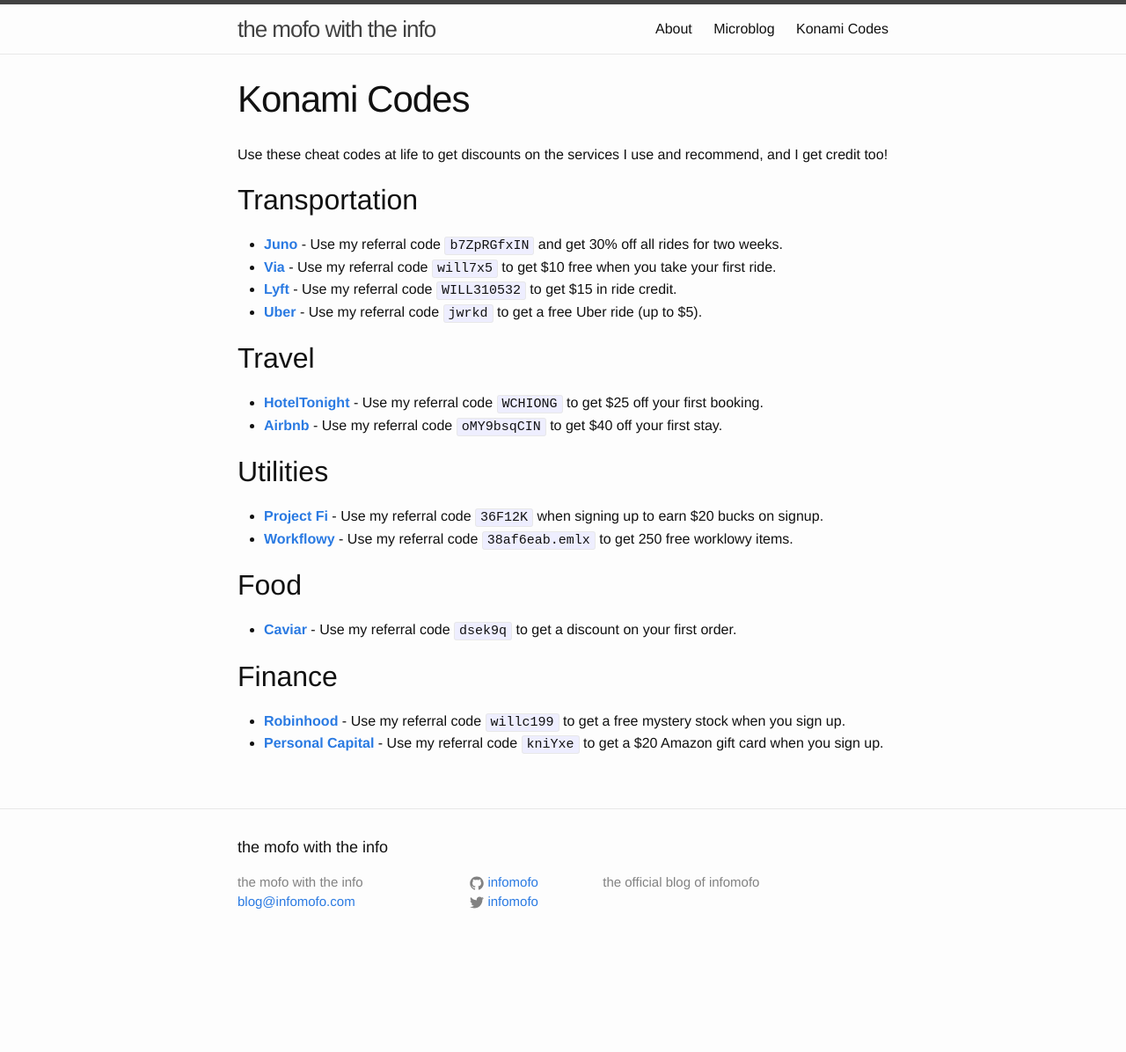
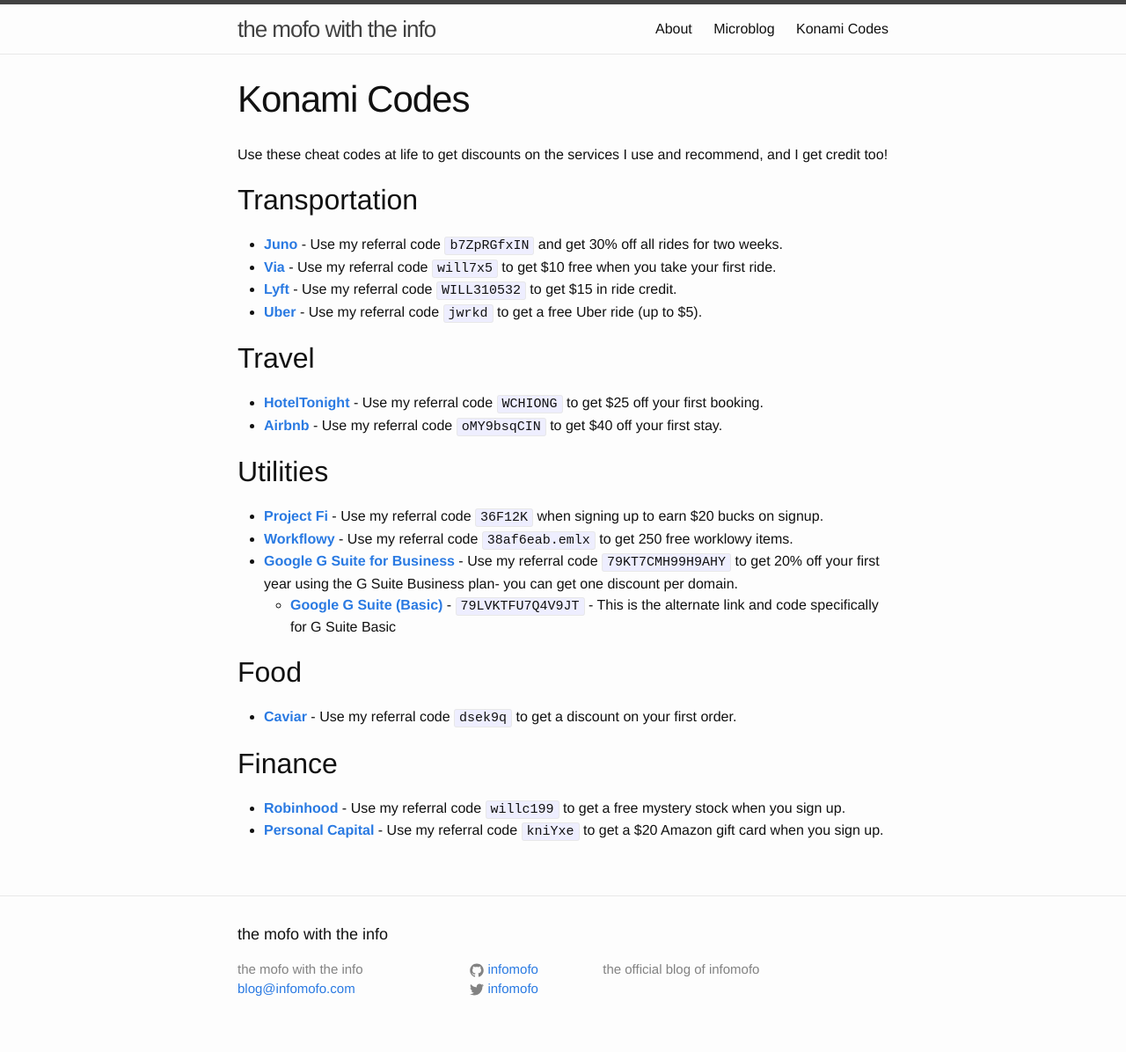
Before and after one commit to infomofo/blog, a Jekyll site: the page built from referral.md, in a window 1280 px wide. Shown: the whole page at 88% size. Built offline with Jekyll 4.4.1, drawn with Linux system fonts in a browser that asks for light colours; before the commit the page ends 1097 px from its top, so only the background shows below that.

Commit message:
add referral code

```diff
--- a/referral.md
+++ b/referral.md
@@ -27,6 +27,8 @@
 * **[Project Fi](https://g.co/fi/r/36F12K)** - Use my referral code `36F12K` when
   signing up to earn $20 bucks on signup.
 * **[Workflowy](https://workflowy.com/invite/38af6eab.emlx)** - Use my referral code `38af6eab.emlx` to get 250 free worklowy items.
+* **[Google G Suite for Business](https://gsuite.google.com/landing/partners/referral/trial.html?utm_source=sign-up&utm_medium=referralbutton1&utm_campaign=apps-referral-program&utm_content=79KT7CMH99H9AHY)** - Use my referral code `79KT7CMH99H9AHY` to get 20% off your first year using the G Suite Business plan- you can get one discount per domain.
+   * **[Google G Suite (Basic)](https://gsuite.google.com/landing/partners/referral/trial.html?utm_source=sign-up&utm_medium=referralbutton1&utm_campaign=apps-referral-program&utm_content=79LVKTFU7Q4V9JT)** - `79LVKTFU7Q4V9JT` - This is the alternate link and code specifically for G Suite Basic
 
 ## Food
 
```
